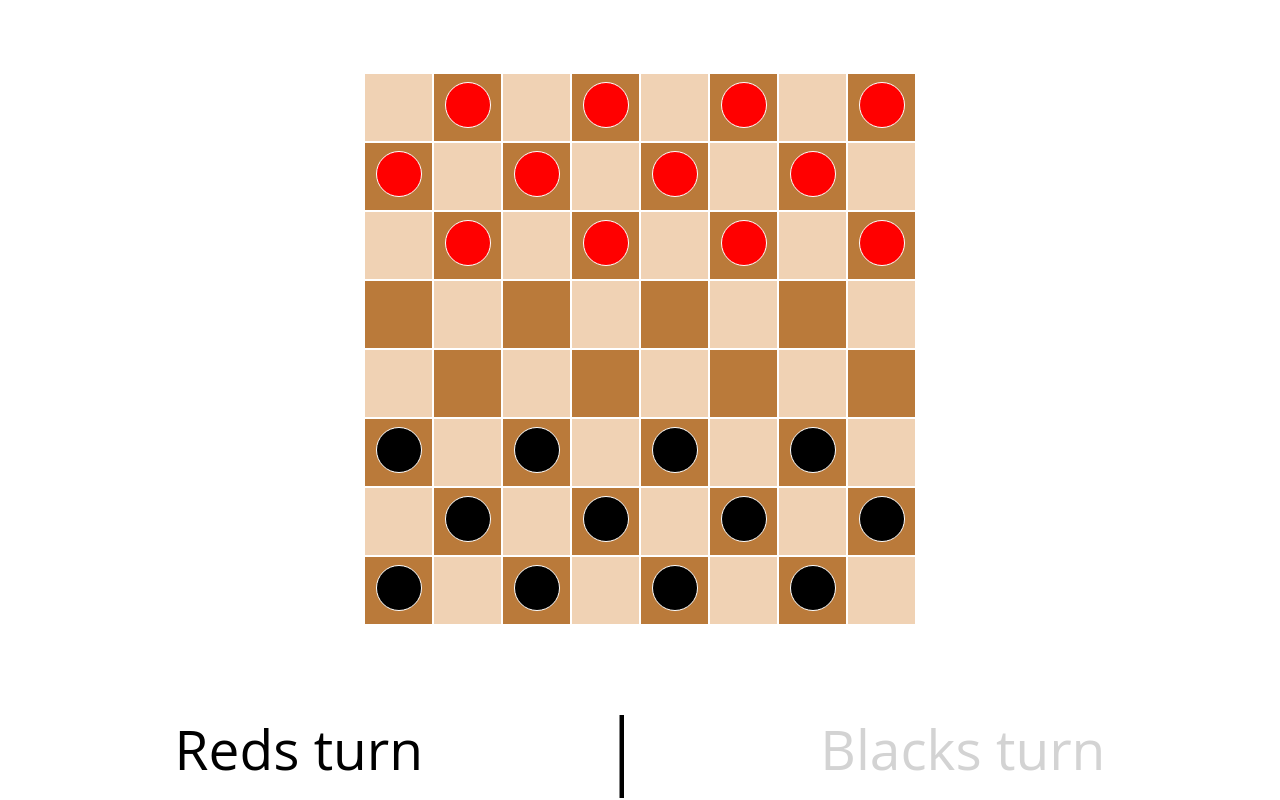
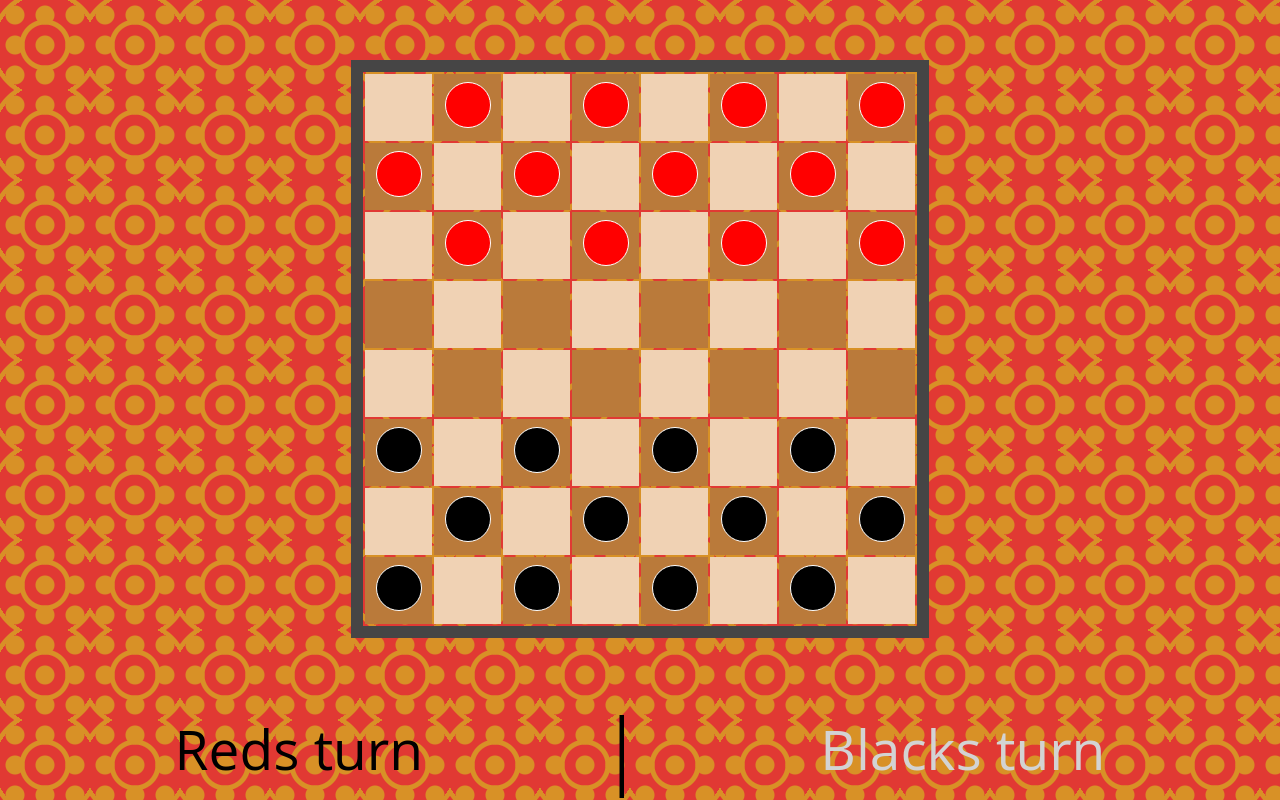
Before and after one commit to CogSP/psicoDAMA, a PHP site: page /game.html in a window 1280 px wide. Run offline with PHP 8.4, Linux system fonts and the light colour scheme.

Commit message:
background added

```diff
--- a/game.css
+++ b/game.css
@@ -1,5 +1,20 @@
 * {
     margin: auto;
+}
+
+body {
+    background-color: hsl(2, 74%, 54%);
+    background-image:
+    radial-gradient(rgb(216, 145, 38) 9px, transparent 10px),
+    repeating-radial-gradient(rgb(216, 145, 38) 0, rgb(216, 145, 38) 4px, transparent 5px, transparent 20px, rgb(216, 145, 38) 21px, rgb(216, 145, 38) 25px, transparent 26px, transparent 50px);
+    background-size: 30px 30px, 90px 90px;
+    background-position: 0 0;
+}
+
+table {
+    border-style: solid;
+    border-width: 12px;
+    border-color: rgb(70, 69, 69);
 }
 
 main {
--- a/game.html
+++ b/game.html
@@ -16,7 +16,7 @@
 
             <tr>
                 <td class = "white"></td>
-                <td class = "black"><p class="red-piece" id = 0></p></td>
+                <td class = "black"><p class="red-piece" id = 0><i</p></td>
                 <td class = "white"></td>
                 <td class = "black"><p class="red-piece" id = 1></p></td>
                 <td class = "white"></td>
```
